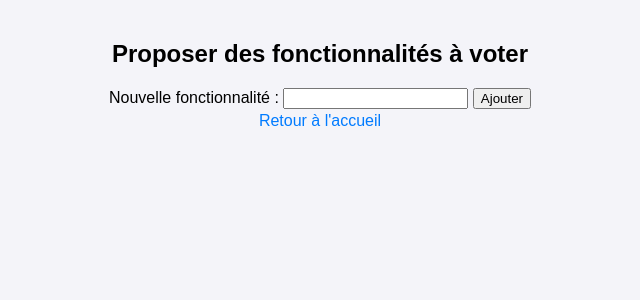
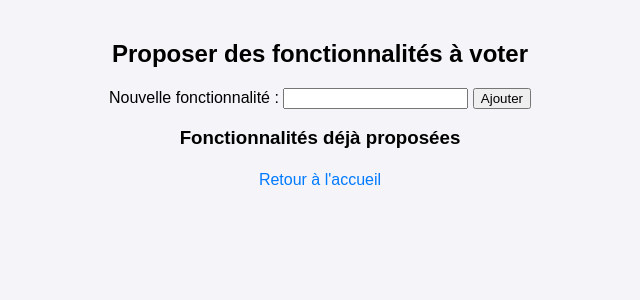
Before and after one commit to VEli0t/M1-Info-Projet-CAPI, a Flask app: page /propose_features in a window 1280 px wide. Shown: the part 118-418 px from the top of the page, without its empty margins (320-960 px from the left). Run offline with Flask 3, Linux system fonts and the light colour scheme.

Commit message:
US5-VoirFonctionnaliteProposees
US5 - modification de propose_features pour permettre de voir en direct les fonctionnalités déjà proposées

```diff
--- a/templates/propose_features.html
+++ b/templates/propose_features.html
@@ -10,6 +10,14 @@
   <button type="submit">Ajouter</button>
 </form>
 
+<!-- Liste des fonctionnalités proposées -->
+<h3>Fonctionnalités déjà proposées</h3>
+<ul id="feature-list">
+  {% for feature in features %} {{ feature }}
+  <br />
+  {% endfor %}
+</ul>
+
 <table style="width: 15%; margin-left: auto; margin-right: auto">
   <tr>
     <td scope="col">
```
